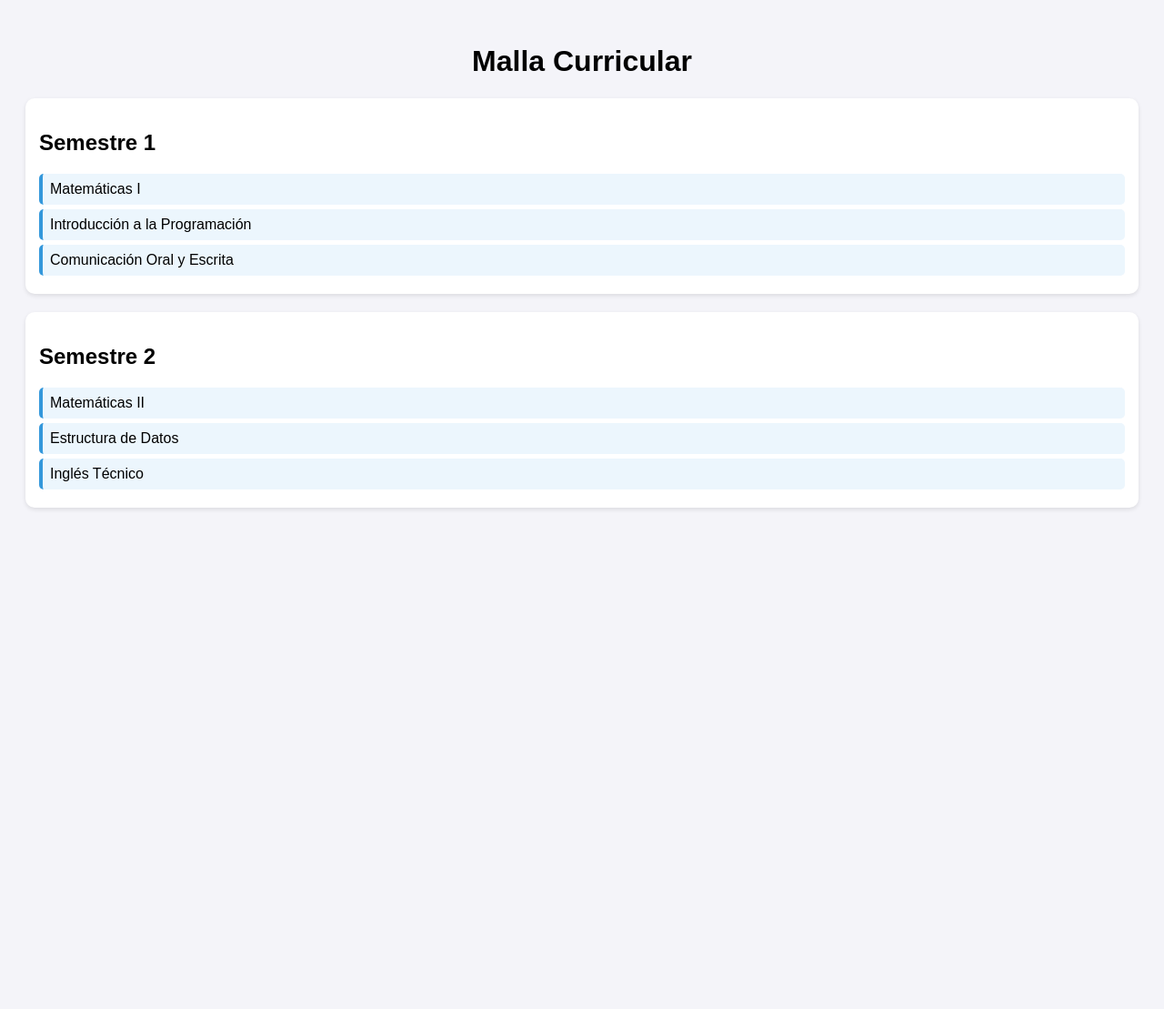
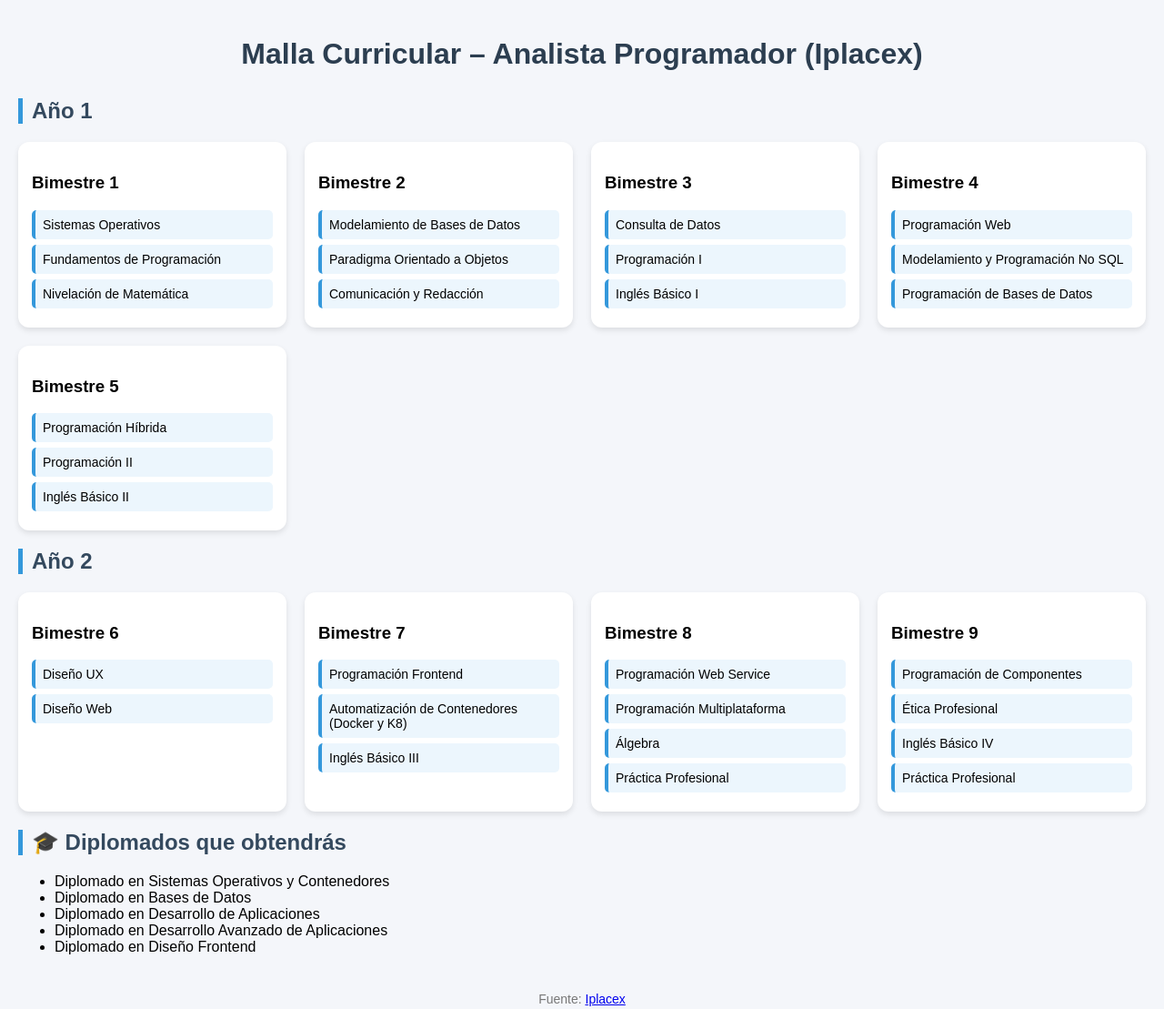
Before and after one commit to CamiMoralesM/malla-curricular, a plain HTML site: page index.html in a window 1280 px wide. Shown: the whole page at 91% size. Before the commit the page ends 800 px from the top, so only its background shows below. Drawn offline with Linux system fonts and the light colour scheme.

Commit message:
index.html

```diff
--- a/index.html
+++ b/index.html
@@ -2,47 +2,128 @@
 <html lang="es">
 <head>
   <meta charset="UTF-8">
-  <title>Malla Curricular</title>
+  <title>Malla Curricular - Analista Programador (Iplacex)</title>
   <style>
     body {
       font-family: Arial, sans-serif;
-      background: #f4f4f9;
+      background: #f4f6fa;
+      margin: 0;
       padding: 20px;
     }
     h1 {
       text-align: center;
+      color: #2c3e50;
+      margin-bottom: 30px;
     }
-    .semestre {
-      margin: 20px 0;
+    h2 {
+      color: #34495e;
+      border-left: 5px solid #3498db;
+      padding-left: 10px;
+    }
+    .grid {
+      display: grid;
+      grid-template-columns: repeat(auto-fit, minmax(280px, 1fr));
+      gap: 20px;
+    }
+    .bimestre {
+      background: white;
+      border-radius: 12px;
       padding: 15px;
-      background: white;
-      border-radius: 10px;
-      box-shadow: 0 2px 5px rgba(0,0,0,0.1);
+      box-shadow: 0 3px 6px rgba(0,0,0,0.1);
     }
     .ramo {
-      margin: 5px 0;
+      margin: 6px 0;
       padding: 8px;
+      background: #ecf6fd;
       border-left: 4px solid #3498db;
-      background: #ecf6fd;
       border-radius: 5px;
+      font-size: 14px;
+    }
+    footer {
+      margin-top: 40px;
+      text-align: center;
+      font-size: 14px;
+      color: #777;
     }
   </style>
 </head>
 <body>
-  <h1>Malla Curricular</h1>
+  <h1>Malla Curricular – Analista Programador (Iplacex)</h1>
 
-  <div class="semestre">
-    <h2>Semestre 1</h2>
-    <div class="ramo">Matemáticas I</div>
-    <div class="ramo">Introducción a la Programación</div>
-    <div class="ramo">Comunicación Oral y Escrita</div>
+  <h2>Año 1</h2>
+  <div class="grid">
+    <div class="bimestre">
+      <h3>Bimestre 1</h3>
+      <div class="ramo">Sistemas Operativos</div>
+      <div class="ramo">Fundamentos de Programación</div>
+      <div class="ramo">Nivelación de Matemática</div>
+    </div>
+    <div class="bimestre">
+      <h3>Bimestre 2</h3>
+      <div class="ramo">Modelamiento de Bases de Datos</div>
+      <div class="ramo">Paradigma Orientado a Objetos</div>
+      <div class="ramo">Comunicación y Redacción</div>
+    </div>
+    <div class="bimestre">
+      <h3>Bimestre 3</h3>
+      <div class="ramo">Consulta de Datos</div>
+      <div class="ramo">Programación I</div>
+      <div class="ramo">Inglés Básico I</div>
+    </div>
+    <div class="bimestre">
+      <h3>Bimestre 4</h3>
+      <div class="ramo">Programación Web</div>
+      <div class="ramo">Modelamiento y Programación No SQL</div>
+      <div class="ramo">Programación de Bases de Datos</div>
+    </div>
+    <div class="bimestre">
+      <h3>Bimestre 5</h3>
+      <div class="ramo">Programación Híbrida</div>
+      <div class="ramo">Programación II</div>
+      <div class="ramo">Inglés Básico II</div>
+    </div>
   </div>
 
-  <div class="semestre">
-    <h2>Semestre 2</h2>
-    <div class="ramo">Matemáticas II</div>
-    <div class="ramo">Estructura de Datos</div>
-    <div class="ramo">Inglés Técnico</div>
+  <h2>Año 2</h2>
+  <div class="grid">
+    <div class="bimestre">
+      <h3>Bimestre 6</h3>
+      <div class="ramo">Diseño UX</div>
+      <div class="ramo">Diseño Web</div>
+    </div>
+    <div class="bimestre">
+      <h3>Bimestre 7</h3>
+      <div class="ramo">Programación Frontend</div>
+      <div class="ramo">Automatización de Contenedores (Docker y K8)</div>
+      <div class="ramo">Inglés Básico III</div>
+    </div>
+    <div class="bimestre">
+      <h3>Bimestre 8</h3>
+      <div class="ramo">Programación Web Service</div>
+      <div class="ramo">Programación Multiplataforma</div>
+      <div class="ramo">Álgebra</div>
+      <div class="ramo">Práctica Profesional</div>
+    </div>
+    <div class="bimestre">
+      <h3>Bimestre 9</h3>
+      <div class="ramo">Programación de Componentes</div>
+      <div class="ramo">Ética Profesional</div>
+      <div class="ramo">Inglés Básico IV</div>
+      <div class="ramo">Práctica Profesional</div>
+    </div>
   </div>
+
+  <h2>🎓 Diplomados que obtendrás</h2>
+  <ul>
+    <li>Diplomado en Sistemas Operativos y Contenedores</li>
+    <li>Diplomado en Bases de Datos</li>
+    <li>Diplomado en Desarrollo de Aplicaciones</li>
+    <li>Diplomado en Desarrollo Avanzado de Aplicaciones</li>
+    <li>Diplomado en Diseño Frontend</li>
+  </ul>
+
+  <footer>
+    Fuente: <a href="https://www.iplacex.cl/carreras/carreras-100-online/analista-programador/">Iplacex</a>
+  </footer>
 </body>
 </html>
```
